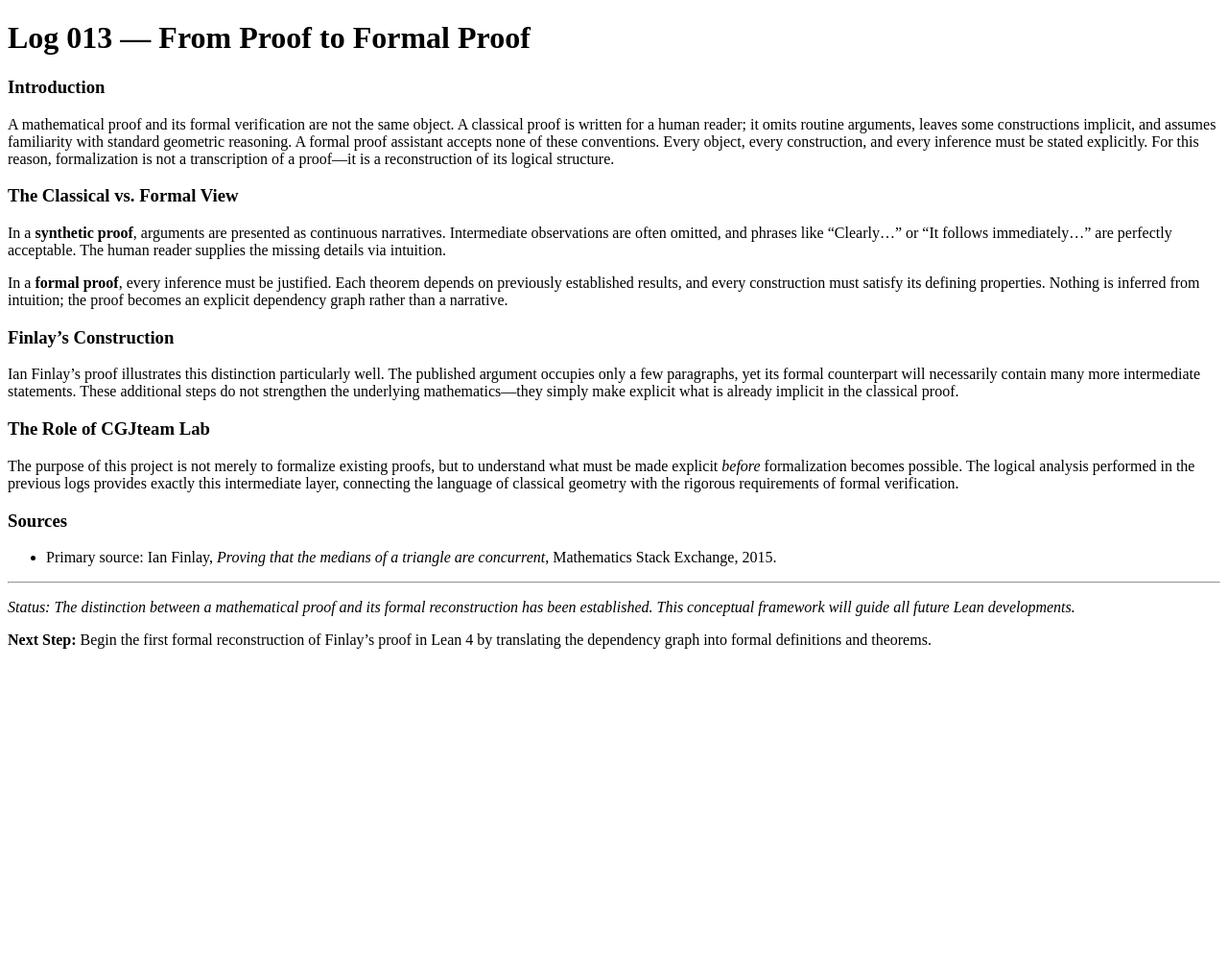
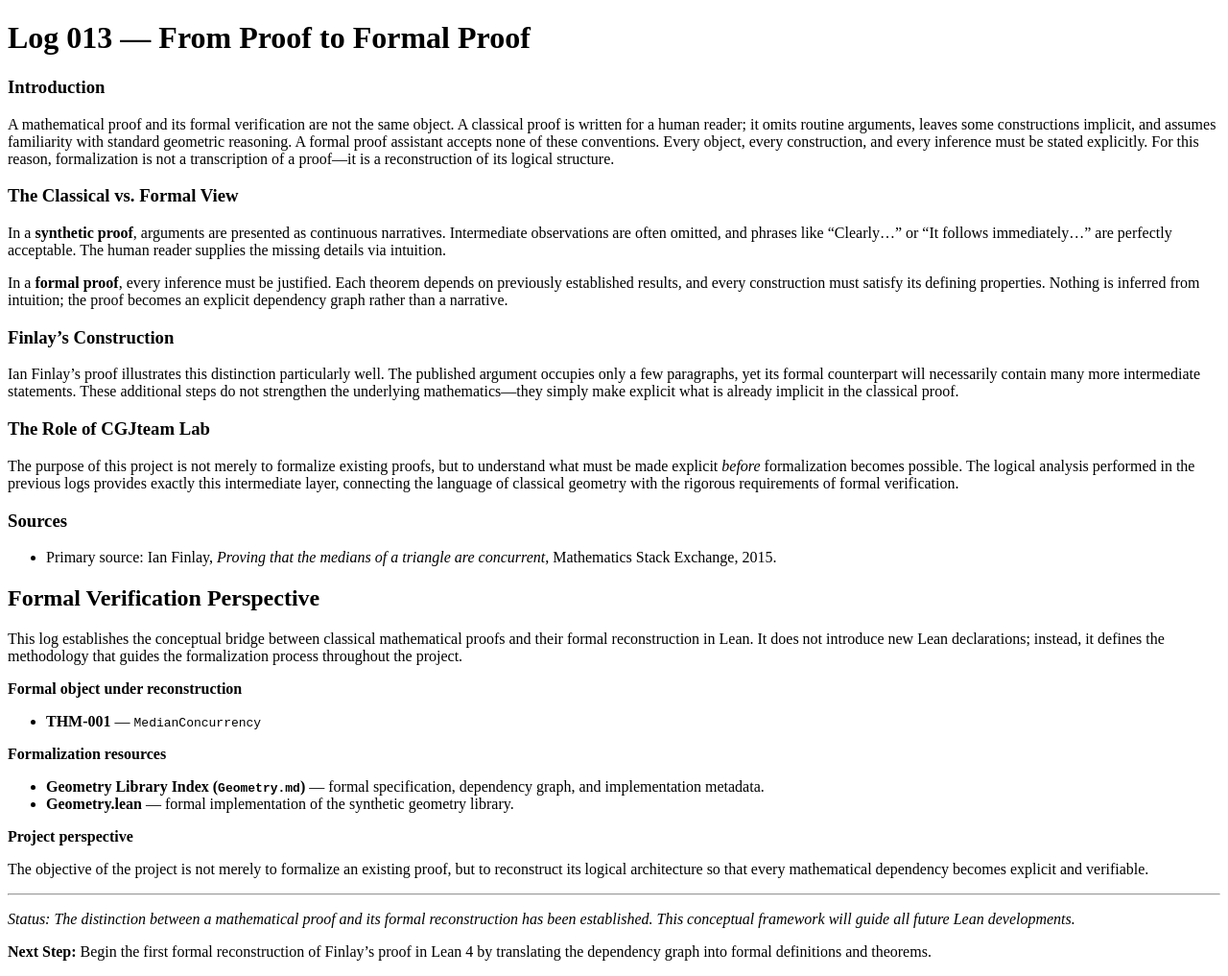
Before and after one commit to cgjteam/cgjteam.github.io, a Jekyll site: the page built from log-013.md, in a window 1280 px wide. Shown: the whole page at 96% size. Built offline with Jekyll 4.4.1, drawn with Linux system fonts in a browser that asks for light colours; our own code applies the rules of GitHub Pages for plain Markdown files; before the commit the page ends 900 px from its top, so only the background shows below that.

Commit message:
Update log-013.md

```diff
--- a/log-013.md
+++ b/log-013.md
@@ -21,6 +21,23 @@ The purpose of this project is not merely to formalize existing proofs, but to u
 ### Sources
 * Primary source: Ian Finlay, *Proving that the medians of a triangle are concurrent*, Mathematics Stack Exchange, 2015.
 
+## Formal Verification Perspective
+
+This log establishes the conceptual bridge between classical mathematical proofs and their formal reconstruction in Lean. It does not introduce new Lean declarations; instead, it defines the methodology that guides the formalization process throughout the project.
+
+**Formal object under reconstruction**
+
+- **THM-001** — `MedianConcurrency`
+
+**Formalization resources**
+
+- **Geometry Library Index (`Geometry.md`)** — formal specification, dependency graph, and implementation metadata.
+- **Geometry.lean** — formal implementation of the synthetic geometry library.
+
+**Project perspective**
+
+The objective of the project is not merely to formalize an existing proof, but to reconstruct its logical architecture so that every mathematical dependency becomes explicit and verifiable.
+
 ---
 *Status: The distinction between a mathematical proof and its formal reconstruction has been established. This conceptual framework will guide all future Lean developments.*
 
```
